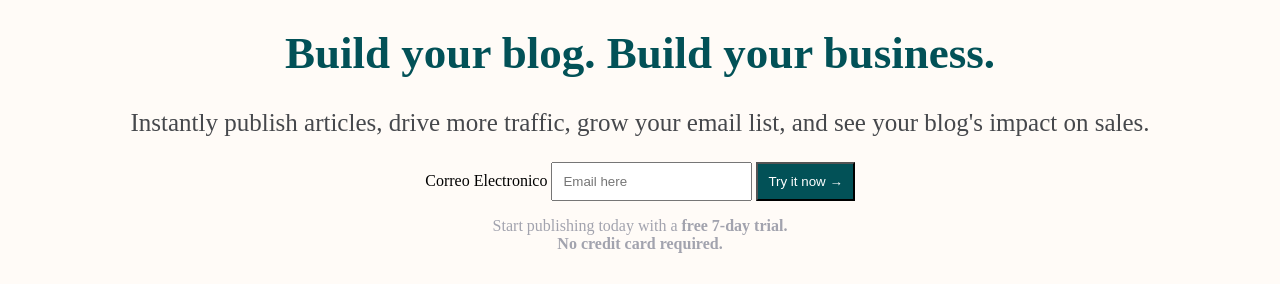
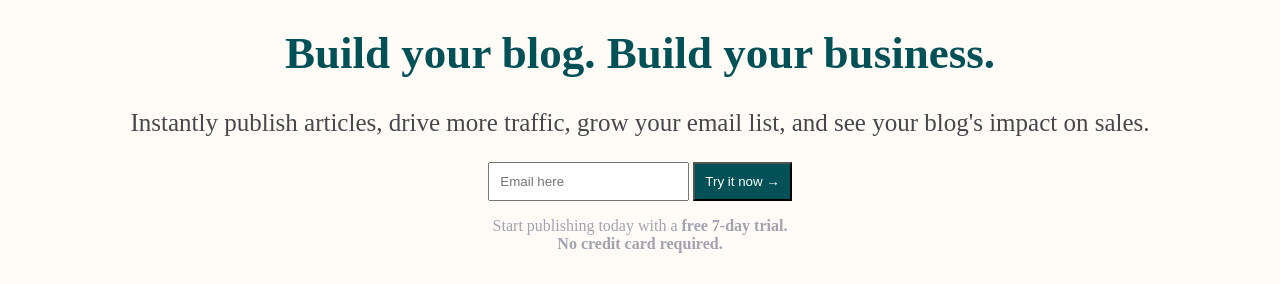
Before and after one commit to martinmoragab/Matcha-Bedu, a plain HTML site: page index.html in a window 1280 px wide. Shown: the part 405-689 px from the top of the page. Drawn offline with Linux system fonts and the light colour scheme.

Commit message:
Sin label, con placeholder

```diff
--- a/index.html
+++ b/index.html
@@ -33,9 +33,7 @@
         <p id="paragraph">Instantly publish articles, drive more traffic, grow your email list, and see your blog's impact on sales.</p>
         <!-- Crea un form que pide un correo electronico con boton de submit -->
         <form>
-            <label>Correo Electronico
             <input id ="emailbox" type="email" placeholder="Email here"/>
-            </label>
             <button type="submit">Try it now &rarr;</button>
         </form>
         <p id="freetrialtext">Start publishing today with a <strong>free 7-day trial.</strong><br><strong>No credit card required.</strong></p>
```
